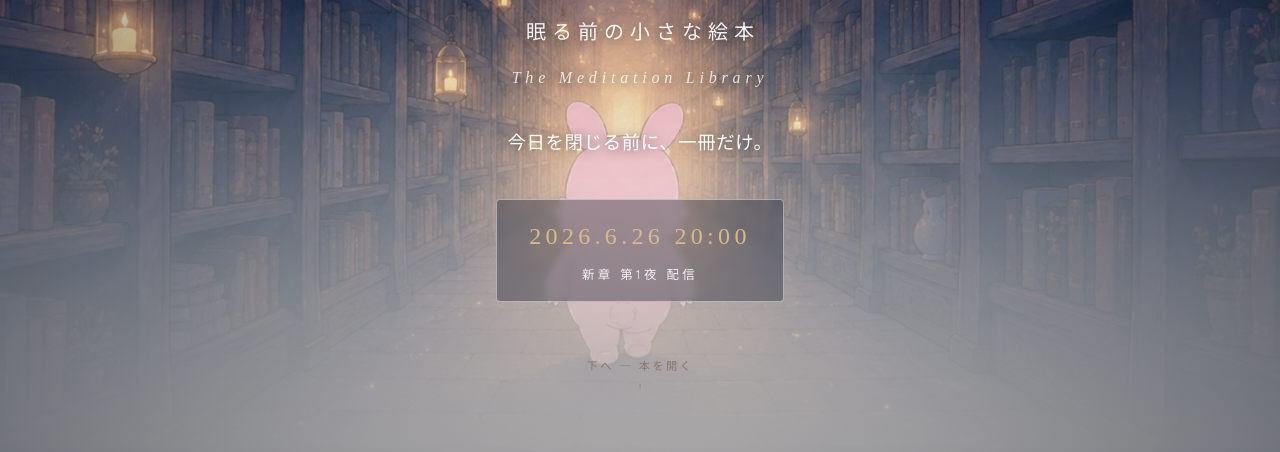
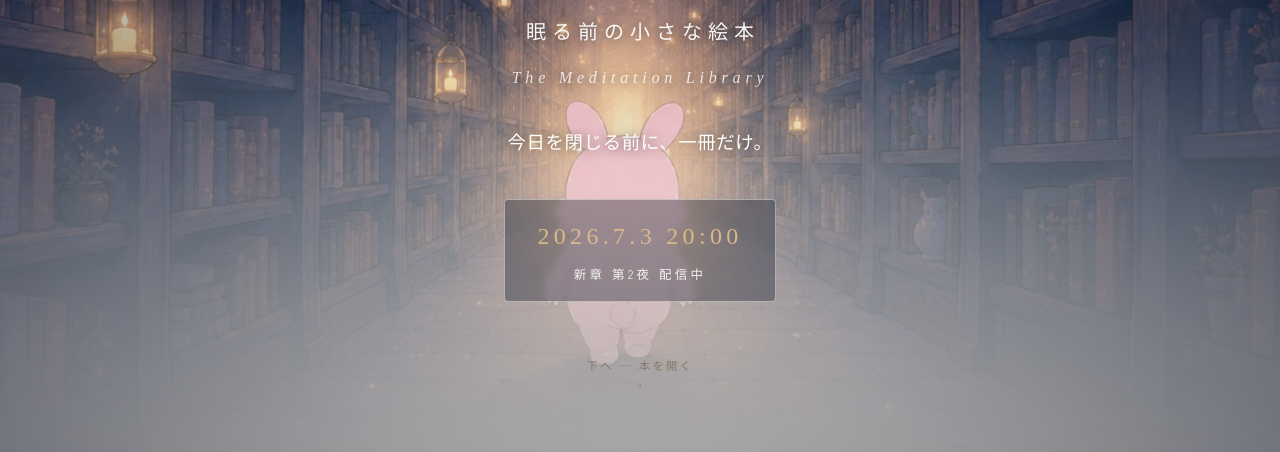
Before and after one commit to Kaori-F/meditation-library, a plain HTML site: page index.html in a window 1280 px wide. Shown: the part 348-800 px from the top of the page. Drawn offline with Linux system fonts and the light colour scheme; a web font is replaced by a local one.

Commit message:
トップ・新章枠・カウントダウンを最新エピソード連動に（episodes先頭から自動生成）

```diff
--- a/assets/js/config.js
+++ b/assets/js/config.js
@@ -23,7 +23,7 @@ const CONFIG = {
     { src: "assets/img/hero_06.jpg", pos: "34% center" }  // 6. 草原で満月の下、本を読む（主役が左寄り）
   ],
 
-  // ---- 新章 第1夜「皿洗い」の配信日時（JST）----
+  // ---- （旧設定・フォールバック用に残置。今はepisodes先頭の dateISO を使う）----
   premiereDate: "2026-06-26T20:00:00+09:00",
   premiereLabelJa: "2026.6.26 20:00",
   premiereLabelEn: "June 26, 2026 20:00 JST",
@@ -74,17 +74,23 @@ const CONFIG = {
     }
   },
 
-  // ---- 新章 ── 絵本シリーズ（配信後にここへ追記していく）----
-  // status: "soon"（配信前） / "live"（配信中）
+  // ---- 新章 ── 絵本シリーズ ----
+  // 【重要】新エピソードは必ずこの配列の「先頭」に追加する。
+  // トップの文言・「始まります」枠・カウントダウンは、すべて先頭のエピソードから自動生成される。
+  //   status: "soon"（予約中→dateISOへ向けてカウントダウン表示）/ "live"（配信中）
+  //   dateISO: 配信日時（JST）。カウントダウンと自動live切り替えに使う
+  //   noteJa/noteEn: 「始まります」枠に出る紹介ひとこと（1〜2文・キャラ名は書かない）
   episodes: [
     {
       num: "第 2 夜",
-      // ↑ 絵本スタイル第2作「淡味」。2026.7.3 配信済み。
       titleJa: "淡味",
       titleEn: "The Subtle Taste",
       date: "2026.7.3 20:00",
+      dateISO: "2026-07-03T20:00:00+09:00",
       status: "live",
       poster: "assets/img/淡味_poster.png",
+      noteJa: "うすい、と思ったその味は、ほんとうに、なにもなかったのでしょうか。今夜も一冊、そっと置いていきます。",
+      noteEn: "Was that faint taste really nothing at all? Tonight, another little book is quietly placed.",
       links: {
         youtube: "https://www.youtube.com/watch?v=IPiHmzuTPwA",
         spotify: "https://open.spotify.com/episode/6HjNXRZlikDBt10NspFhkK"
@@ -92,12 +98,14 @@ const CONFIG = {
     },
     {
       num: "第 1 夜",
-      // ↑ 絵本スタイル第1作「皿洗い」。2026.6.26 配信済み。
       titleJa: "皿洗い",
       titleEn: "Washing the Dishes",
       date: "2026.6.26 20:00",
+      dateISO: "2026-06-26T20:00:00+09:00",
       status: "live",
       poster: "assets/img/皿洗い_poster.png",
+      noteJa: "皿を洗うように、心の濁りも、すこしずつ。",
+      noteEn: "Like washing the dishes, the heart clears little by little.",
       links: {
         youtube: "https://www.youtube.com/watch?v=Ir_riNbuaUU",
         spotify: "https://open.spotify.com/episode/3iI0etzaUFyDZlqmtlKifx"
@@ -105,10 +113,10 @@ const CONFIG = {
     },
     {
       num: "第 0 夜",
-      // 序章。2026.6.19 配信済み。
       titleJa: "ほんとうの自分に出会う道",
       titleEn: "The Path to Meeting Your True Self",
       date: "2026.6.19",
+      dateISO: "2026-06-19T20:00:00+09:00",
       status: "live",
       poster: "assets/img/ep01_true_self.png",
       links: {
@@ -116,16 +124,19 @@ const CONFIG = {
         spotify: "https://open.spotify.com/episode/0jM89IkRBKRCm1HIKn6RAu"
       }
     }
-    /* 追加例：
-    ,{
-      num: "第 2 夜",
+    /* 追加例（新しい夜はこの形で配列の先頭に）：
+    {
+      num: "第 3 夜",
       titleJa: "（タイトル）",
       titleEn: "(Title)",
-      date: "2026.7.x",
-      status: "live",
-      poster: "assets/img/ep_xx_poster.jpg",
-      links: { youtube: "https://...", spotify: "https://..." }
-    }
+      date: "2026.7.10 20:00",
+      dateISO: "2026-07-10T20:00:00+09:00",
+      status: "soon",   // 予約中はsoon（カウントダウンが出る）。配信されたらliveに
+      poster: "assets/img/◯◯_poster.png",
+      noteJa: "（紹介ひとこと）",
+      noteEn: "(One-line note)",
+      links: { youtube: "https://...", spotify: "" } // Spotify個別URLは配信後に追記
+    },
     */
   ],
 
--- a/assets/js/main.js
+++ b/assets/js/main.js
@@ -60,17 +60,38 @@
     }, 8000); // 8秒ごと（瞑想的な間）。リロード時は必ず先頭(index 0)から
   }
 
-  /* ---------- 日付・タイトルの差し込み（config / 言語連動） ---------- */
+  /* ---------- 日付・タイトルの差し込み（最新エピソード＝episodes先頭から自動生成） ---------- */
   function renderMeta() {
-    const label = lang === "ja" ? CONFIG.premiereLabelJa : CONFIG.premiereLabelEn;
+    const latest = CONFIG.episodes && CONFIG.episodes[0];
+    if (!latest) return;
+    const live = latest.status === "live";
+    const numJa = (latest.num || "").replace(/\s+/g, "");        // "第2夜"
+    const nightNum = (latest.num || "").replace(/[^0-9]/g, "");  // "2"
+
     const heroDate = document.getElementById("heroDate");
     const premiereDate = document.getElementById("premiereDate");
-    if (heroDate) heroDate.textContent = label;
-    if (premiereDate) premiereDate.textContent = label;
+    if (heroDate) heroDate.textContent = latest.date || "";
+    if (premiereDate) premiereDate.textContent = latest.date || "";
+
+    const heroEp = document.getElementById("heroEp");
+    if (heroEp) heroEp.textContent = lang === "ja"
+      ? "新章 " + numJa + (live ? " 配信中" : " 配信予定")
+      : "New Chapter ── Night " + nightNum + (live ? " now open" : " coming soon");
+
+    const lead = document.getElementById("premiereLead");
+    if (lead) lead.textContent = lang === "ja"
+      ? numJa + (live ? "、ひらきました。" : "、はじまります。")
+      : "Night " + nightNum + (live ? " is open." : " begins.");
+
+    const note = document.getElementById("premiereNote");
+    if (note) {
+      const txt = lang === "ja" ? (latest.noteJa || "") : (latest.noteEn || latest.noteJa || "");
+      note.textContent = txt;
+      note.hidden = !txt;
+    }
 
     const epTitle = document.getElementById("premiereEpTitle");
-    const first = CONFIG.episodes && CONFIG.episodes[0];
-    if (epTitle && first) epTitle.textContent = lang === "ja" ? first.titleJa : first.titleEn;
+    if (epTitle) epTitle.textContent = lang === "ja" ? latest.titleJa : latest.titleEn;
   }
 
   /* ---------- スクロール連動：昼 → 本を開く → 夜（眠りへ） ---------- */
@@ -143,8 +164,9 @@
   }, { threshold: 0.18 });
   document.querySelectorAll(".reveal").forEach(el => io.observe(el));
 
-  /* ---------- カウントダウン ---------- */
-  const target = new Date(CONFIG.premiereDate).getTime();
+  /* ---------- カウントダウン（最新エピソードの dateISO へ向けて） ---------- */
+  const cdLatest = CONFIG.episodes && CONFIG.episodes[0];
+  const target = new Date((cdLatest && cdLatest.dateISO) || CONFIG.premiereDate).getTime();
   const elD = document.getElementById("cdDays");
   const elH = document.getElementById("cdHours");
   const elM = document.getElementById("cdMins");
--- a/index.html
+++ b/index.html
@@ -4,15 +4,15 @@
 <meta charset="UTF-8">
 <meta name="viewport" content="width=device-width, initial-scale=1.0">
 <title>瞑想図書館 ── 眠る前の小さな絵本 | The Meditation Library</title>
-<meta name="description" content="今日を閉じる前に、一冊だけ。眠りの前にひらく、絵本のかたちをした瞑想の時間。ナマケモノの歩く速さで「見えない世界」のページをめくるビデオポッドキャスト。新章 第1夜「皿洗い」2026.6.26 20:00 配信。">
+<meta name="description" content="今日を閉じる前に、一冊だけ。眠りの前にひらく、絵本のかたちをした瞑想の時間。ナマケモノの歩く速さで「見えない世界」のページをめくるビデオポッドキャスト。毎週金曜 20:00 配信。">
 <meta property="og:title" content="瞑想図書館 ── 眠る前の小さな絵本">
-<meta property="og:description" content="今日を閉じる前に、一冊だけ。新章 第1夜「皿洗い」2026.6.26 20:00 配信。">
+<meta property="og:description" content="今日を閉じる前に、一冊だけ。毎週金曜 20:00 配信。">
 <meta property="og:image" content="https://meditation-library.pages.dev/assets/img/og_card.png">
 <meta property="og:url" content="https://meditation-library.pages.dev/">
 <meta property="og:type" content="website">
 <meta name="twitter:card" content="summary_large_image">
 <meta name="twitter:title" content="瞑想図書館 ── 眠る前の小さな絵本">
-<meta name="twitter:description" content="今日を閉じる前に、一冊だけ。新章 第1夜「皿洗い」2026.6.26 20:00 配信。">
+<meta name="twitter:description" content="今日を閉じる前に、一冊だけ。毎週金曜 20:00 配信。">
 <meta name="twitter:image" content="https://meditation-library.pages.dev/assets/img/og_card.png">
 <link rel="icon" href="assets/img/favicon.svg" type="image/svg+xml">
 <link rel="preconnect" href="https://fonts.googleapis.com">
@@ -50,8 +50,8 @@
       <p class="hero-en">The Meditation Library</p>
       <p class="hero-tagline" data-i18n="hero.tagline">今日を閉じる前に、一冊だけ。</p>
       <p class="hero-premiere">
-        <span class="hero-date" id="heroDate">2026.6.26 20:00</span>
-        <span class="hero-ep" data-i18n="hero.ep">新章 第1夜 配信</span>
+        <span class="hero-date" id="heroDate"></span>
+        <span class="hero-ep" id="heroEp"></span>
       </p>
     </div>
     <a class="scroll-cue" href="#concept">
@@ -127,10 +127,10 @@
     <div class="premiere-glow" aria-hidden="true"></div>
     <div class="container narrow center">
       <p class="kicker gold" data-i18n="premiere.kicker">新章 ── 絵本シリーズ</p>
-      <p class="premiere-lead reveal" data-i18n="premiere.lead">第1夜、はじまります。</p>
-      <h2 class="premiere-eptitle" id="premiereEpTitle">皿洗い</h2>
-      <p class="premiere-date" id="premiereDate">2026.6.26 20:00</p>
-      <p class="premiere-note reveal" data-i18n="premiere.note">皿を洗うように、心の濁りも、すこしずつ。今夜、絵本シリーズの第1夜がひらきます。</p>
+      <p class="premiere-lead reveal" id="premiereLead"></p>
+      <h2 class="premiere-eptitle" id="premiereEpTitle"></h2>
+      <p class="premiere-date" id="premiereDate"></p>
+      <p class="premiere-note reveal" id="premiereNote"></p>
 
       <div class="countdown" id="countdown" role="timer">
         <div class="cd-unit"><span class="cd-num" id="cdDays">--</span><span class="cd-label" data-i18n="cd.days">日</span></div>
```
